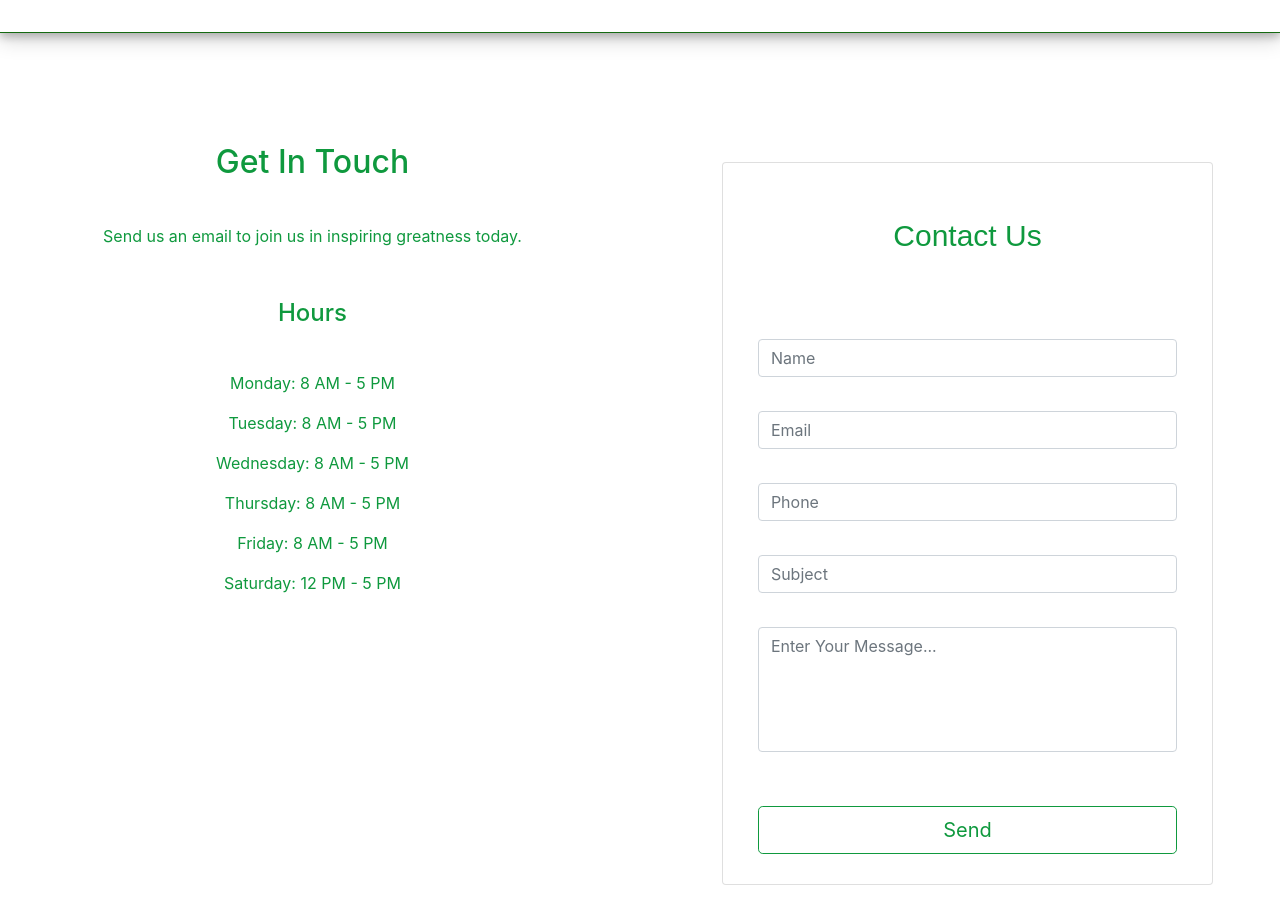
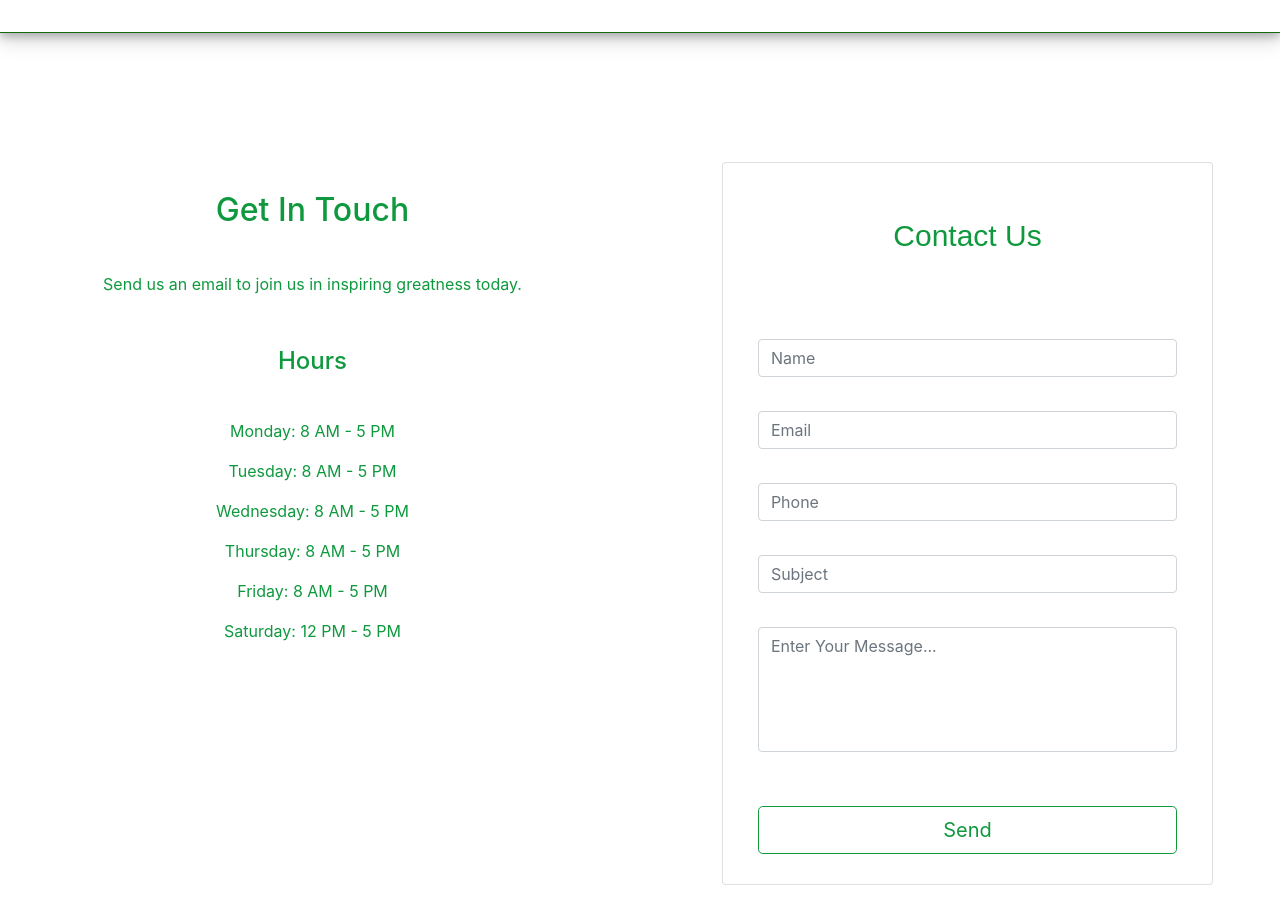
Before and after one commit to rgordon95/GordonEnterprisesSite, a website: page services/admin.html in a window 1280 px wide. Shown: the part 2066-2971 px from the top of the page. Drawn offline with nearby package versions, Linux system fonts and the light colour scheme.

Commit message:
mt-5 on contact form section

```diff
--- a/services/admin.html
+++ b/services/admin.html
@@ -221,7 +221,7 @@
 
     <content class='row row-12 contact'>
       <div class="col col-12 col-lg-6">
-        <h2 class='col col-12'>Get In Touch</h2>
+        <h2 class='col col-12 mt-5'>Get In Touch</h2>
         <p>Send us an email to join us in inspiring greatness today.</p>
         <h4 class=''>Hours</h4>
         <p>Monday: 8 AM - 5 PM</p>
```
Also changed, not shown: services/app.html (+1 -1 lines), services/branding.html (+1 -1 lines), services/cms.html (+1 -1 lines), services/finance.html (+1 -1 lines), services/seo.html (+1 -1 lines), services/social.html (+1 -1 lines), services/web.html (+1 -1 lines).
